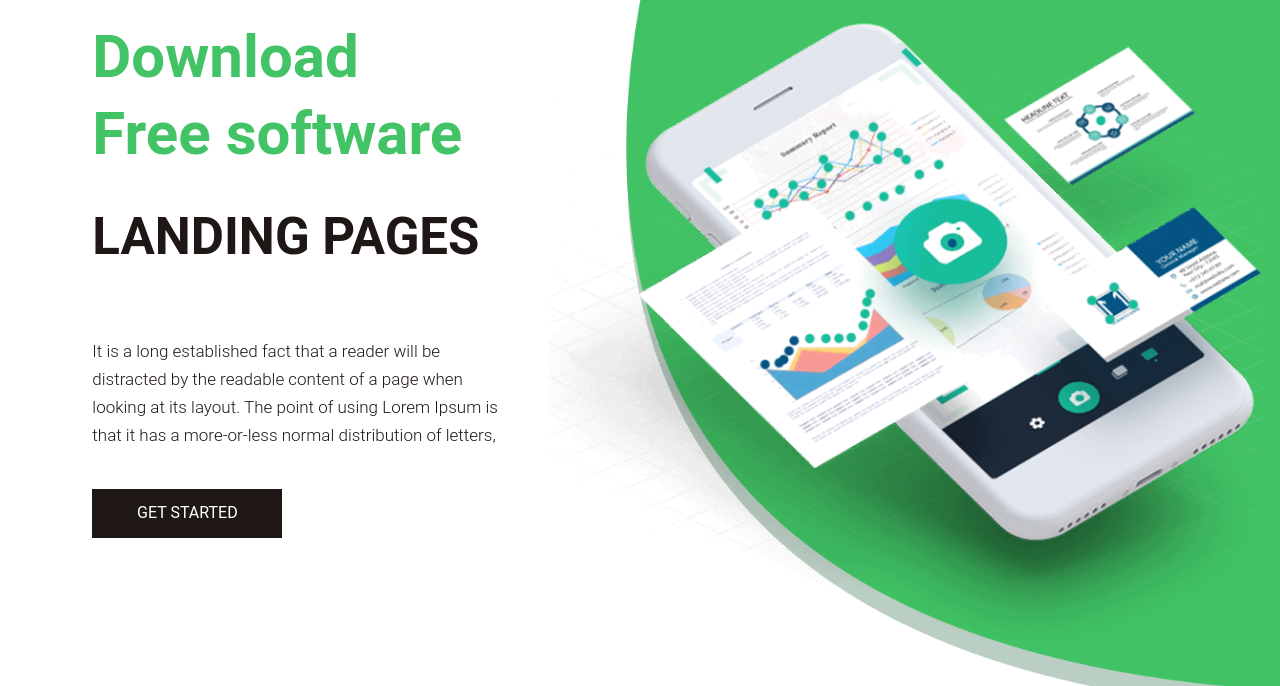
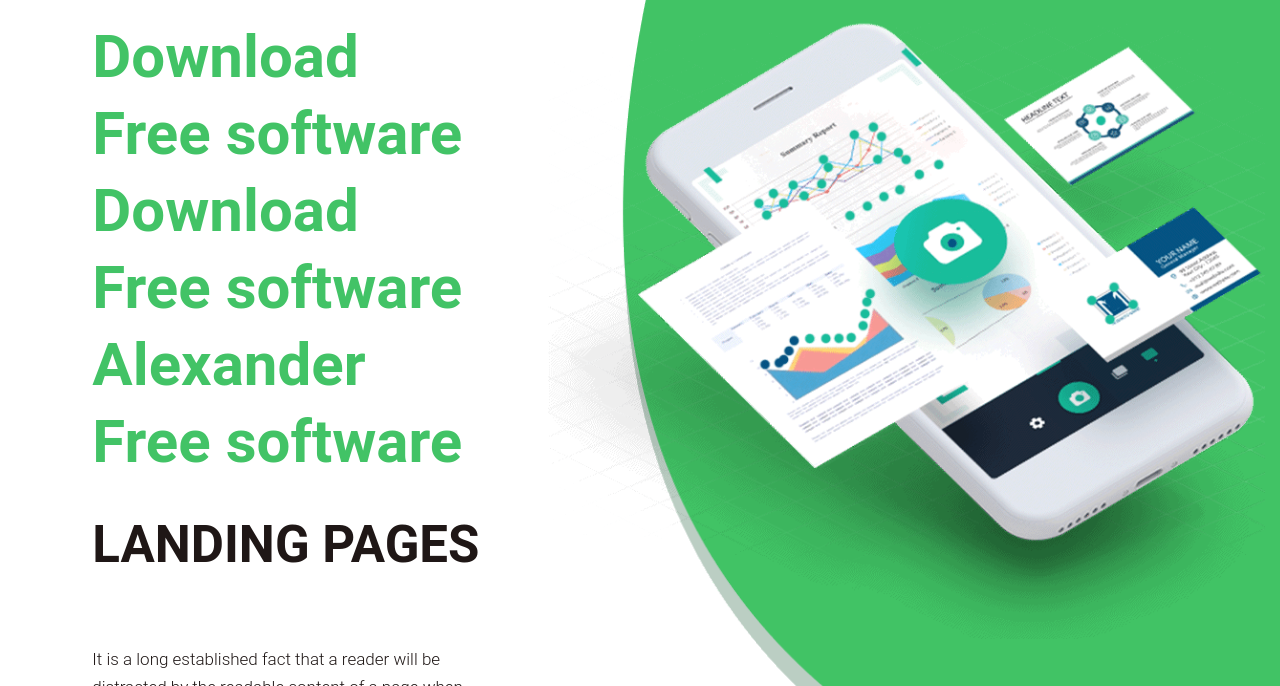
Before and after one commit to AlbertoRSS/sitio-web, a plain HTML site: page index.html in a window 1280 px wide. Shown: the part 114-800 px from the top of the page. Drawn offline with nearby package versions, Linux system fonts and the light colour scheme.

Commit message:
agrego nombre alexander

```diff
--- a/index.html
+++ b/index.html
@@ -72,6 +72,8 @@
                      <div class="col-md-5">
                         <div class="text-bg">
                            <span>Download <br> Free software</span>
+                           <span>Download <br> Free software</span>
+                           <span>Alexander <br> Free software</span>
                            <h1>landing pages</h1>
                            <p>It is a long established fact that a reader will be distracted by the readable content of a page when looking at its layout. The point of using Lorem Ipsum is that it has a more-or-less normal distribution of letters,</p>
                            <a href="#">Get Started</a>
```
